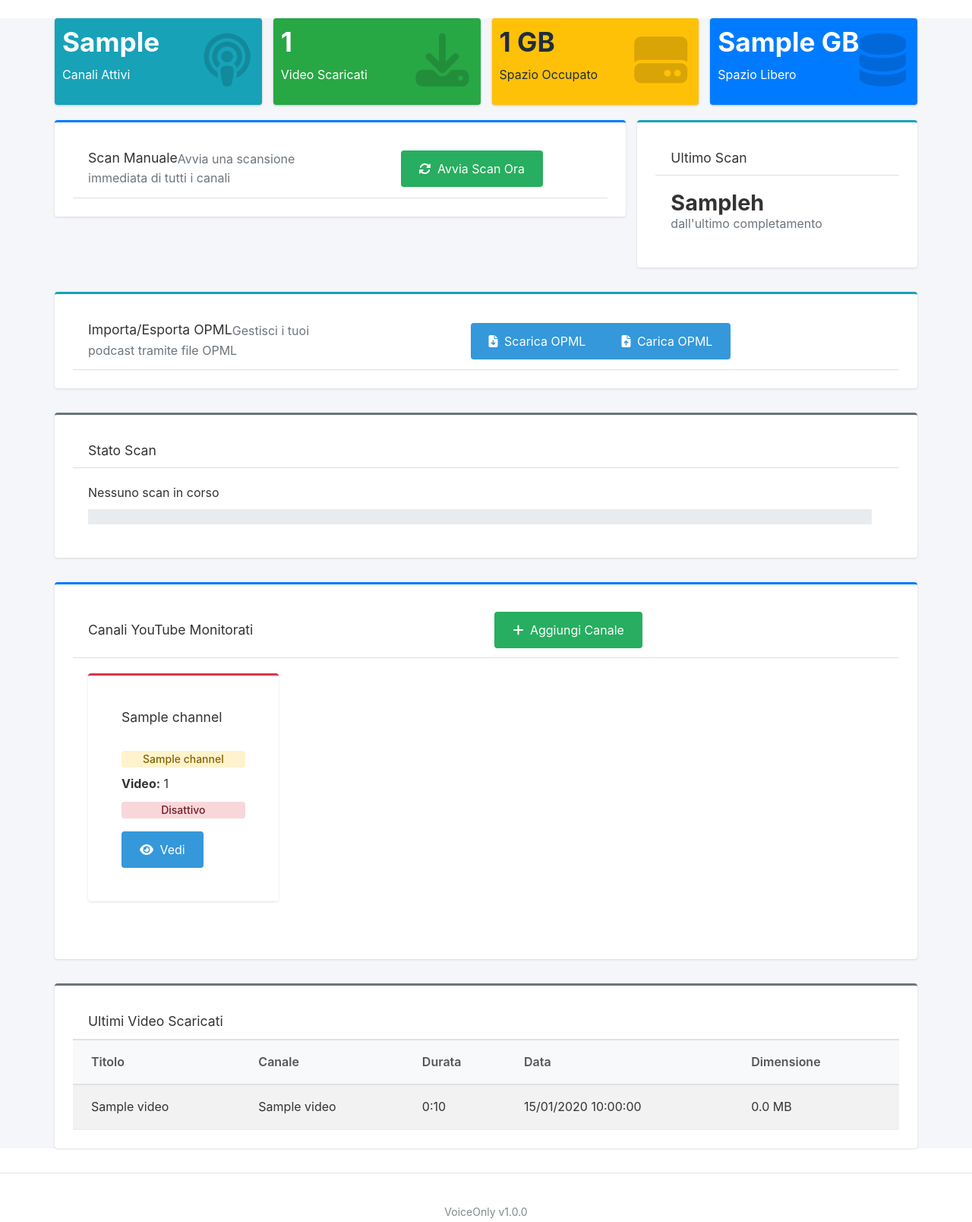
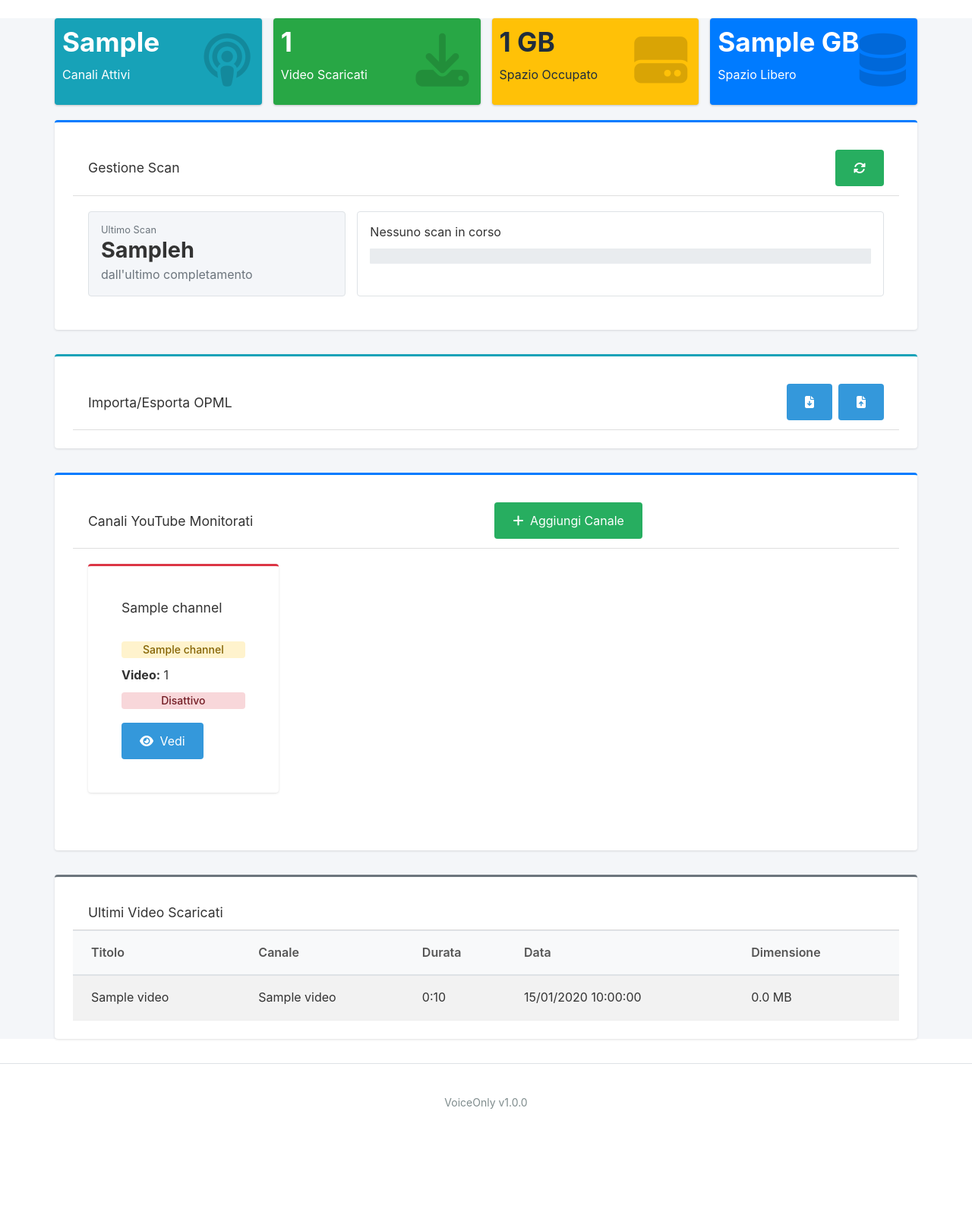
Before and after one commit to Fluturenet/voiceonly, a FastAPI app: template app/templates/admin/dashboard.html in a window 1280 px wide. Shown: the part 46-1654 px from the top of the page at 76% size. After the commit the page ends 1505 px from the top, so only its background shows below. Run offline with FastAPI, Linux system fonts and the light colour scheme; the template is opened without the code that fills it: most values are stand-ins (such as "Sample title", 1, 10 or a date in 2020); parts of the project's set-up code (start-up, migrations or seed data) failed here and were passed over; some libraries are stand-ins or nearby versions.

Commit message:
refactor: icon-only buttons for OPML import/export card

```diff
--- a/app/templates/admin/dashboard.html
+++ b/app/templates/admin/dashboard.html
@@ -28,11 +28,27 @@
     .scan-progress-bar {
         width: 0%;
     }
+
+    .scan-kpi-box {
+        background: #f4f6f9;
+        border: 1px solid #dee2e6;
+        border-radius: 0.25rem;
+        padding: 0.9rem 1rem;
+        height: 100%;
+    }
+
+    .scan-status-wrap {
+        background: #ffffff;
+        border: 1px solid #dee2e6;
+        border-radius: 0.25rem;
+        padding: 0.9rem 1rem;
+    }
 </style>
 {% endblock %}
 
 {% block content %}
-<div class="row">
+<!-- Desktop view: 4 separate small-box -->
+<div class="row d-none d-md-flex">
     <div class="col-lg-3 col-md-6 col-sm-12">
         <div class="small-box bg-info">
             <div class="inner">
@@ -79,70 +95,96 @@
     </div>
 </div>
 
-<div class="row">
-    <div class="col-xl-8 col-lg-7">
-        <div class="card card-primary card-outline">
-            <div class="card-header d-flex justify-content-between align-items-center flex-wrap">
-                <div>
-                    <h3 class="card-title mb-1">Scan Manuale</h3>
-                    <div class="text-muted">Avvia una scansione immediata di tutti i canali</div>
+<!-- Mobile view: aggregated metrics in single card -->
+<div class="row d-md-none">
+    <div class="col-12">
+        <div class="card card-outline card-secondary">
+            <div class="card-header">
+                <h3 class="card-title">Metriche Principali</h3>
+            </div>
+            <div class="card-body">
+                <div class="row">
+                    <div class="col-6">
+                        <div class="text-center mb-3">
+                            <div style="font-size: 1.5rem; font-weight: 700; color: #17a2b8;">{{ stats.active_channels }}</div>
+                            <div class="text-muted small">Canali Attivi</div>
+                        </div>
+                    </div>
+                    <div class="col-6">
+                        <div class="text-center mb-3">
+                            <div style="font-size: 1.5rem; font-weight: 700; color: #28a745;">{{ stats.total_videos }}</div>
+                            <div class="text-muted small">Video Scaricati</div>
+                        </div>
+                    </div>
                 </div>
-                <a href="{{ request.url_for('trigger_scan') }}" class="btn btn-success"
-                   onclick="return confirm('Avviare lo scan manuale? Potrebbe richiedere alcuni minuti.')">
-                    <i class="fas fa-sync-alt mr-1"></i> Avvia Scan Ora
-                </a>
+                <div class="row">
+                    <div class="col-6">
+                        <div class="text-center">
+                            <div style="font-size: 1.5rem; font-weight: 700; color: #ffc107;">{{ stats.total_size_gb }} GB</div>
+                            <div class="text-muted small">Spazio Occupato</div>
+                        </div>
+                    </div>
+                    <div class="col-6">
+                        <div class="text-center">
+                            <div style="font-size: 1.5rem; font-weight: 700; color: #007bff;">{{ stats.disk_free_gb }} GB</div>
+                            <div class="text-muted small">Spazio Libero</div>
+                        </div>
+                    </div>
+                </div>
             </div>
         </div>
     </div>
-    <div class="col-xl-4 col-lg-5">
-        <div class="card card-info card-outline">
-            <div class="card-header">
-                <h3 class="card-title">Ultimo Scan</h3>
+</div>
+
+<div class="card card-primary card-outline">
+    <div class="card-header d-flex justify-content-end align-items-center">
+        <h3 class="card-title mb-0 mr-auto">Gestione Scan</h3>
+        <a href="{{ request.url_for('trigger_scan') }}" class="btn btn-success btn-sm"
+           title="Avvia Scan Ora"
+           onclick="return confirm('Avviare lo scan manuale? Potrebbe richiedere alcuni minuti.')">
+            <i class="fas fa-sync-alt"></i>
+        </a>
+    </div>
+    <div id="scan-panel"
+         data-scan-status-url="{{ request.url_for('scan_status') }}"
+         data-stop-scan-url="{{ request.url_for('stop_scan_route') }}"
+         class="card-body">
+        <div class="row align-items-stretch">
+            <div class="col-12 col-lg-4 mb-3 mb-lg-0 d-flex flex-column">
+                <div class="scan-kpi-box h-100">
+                    <div class="text-muted small">Ultimo Scan</div>
+                    <div class="metric-value mb-1">{{ stats.last_scan_hours }}h</div>
+                    <div class="text-muted">dall'ultimo completamento</div>
+                </div>
             </div>
-            <div class="card-body">
-                <div class="metric-value">{{ stats.last_scan_hours }}h</div>
-                <div class="text-muted">dall'ultimo completamento</div>
+            <div class="col-12 col-lg-8 d-flex flex-column">
+                <div class="scan-status-wrap h-100">
+                    <div class="d-flex justify-content-between align-items-center flex-wrap mb-2">
+                        <div id="scan-status" class="mb-2 mb-md-0">Nessuno scan in corso</div>
+                        <button id="stop-scan" class="btn btn-danger btn-sm d-none">
+                            <i class="fas fa-stop mr-1"></i> Ferma Scan
+                        </button>
+                    </div>
+                    <div id="scan-progress" class="progress scan-progress">
+                        <div id="scan-progress-bar" class="progress-bar progress-bar-striped bg-primary scan-progress-bar"
+                             role="progressbar"></div>
+                    </div>
+                </div>
             </div>
         </div>
     </div>
 </div>
 
 <div class="card card-info card-outline">
-    <div class="card-header d-flex justify-content-between align-items-center flex-wrap">
-        <div>
-            <h3 class="card-title mb-1">Importa/Esporta OPML</h3>
-            <div class="text-muted">Gestisci i tuoi podcast tramite file OPML</div>
-        </div>
-        <div class="btn-group">
-            <a href="{{ request.url_for('export_opml') }}" class="btn btn-primary">
-                <i class="fas fa-file-download mr-1"></i> Scarica OPML
+    <div class="card-header d-flex align-items-center">
+        <h3 class="card-title mb-0 mr-auto">Importa/Esporta OPML</h3>
+        <div class="d-flex" style="gap: 0.5rem;">
+            <a href="{{ request.url_for('export_opml') }}" class="btn btn-primary btn-sm" title="Scarica OPML">
+                <i class="fas fa-file-download"></i>
             </a>
-            <a href="{{ request.url_for('import_opml_form') }}" class="btn btn-info">
-                <i class="fas fa-file-upload mr-1"></i> Carica OPML
+            <a href="{{ request.url_for('import_opml_form') }}" class="btn btn-info btn-sm" title="Carica OPML">
+                <i class="fas fa-file-upload"></i>
             </a>
-        </div>
-    </div>
-</div>
-
-<div class="card card-secondary card-outline">
-    <div class="card-header">
-        <h3 class="card-title">Stato Scan</h3>
-    </div>
-    <div id="scan-panel"
-         data-scan-status-url="{{ request.url_for('scan_status') }}"
-         data-stop-scan-url="{{ request.url_for('stop_scan_route') }}"
-         class="card-body d-flex justify-content-between align-items-center flex-wrap">
-        <div class="flex-grow-1 mr-3">
-            <div id="scan-status" class="mb-2">Nessuno scan in corso</div>
-            <div id="scan-progress" class="progress scan-progress">
-                <div id="scan-progress-bar" class="progress-bar progress-bar-striped bg-primary scan-progress-bar"
-                     role="progressbar"></div>
-                </div>
-        </div>
-        <div class="mt-2 mt-md-0">
-            <button id="stop-scan" class="btn btn-danger d-none">
-                <i class="fas fa-stop mr-1"></i> Ferma Scan
-            </button>
         </div>
     </div>
 </div>
```
